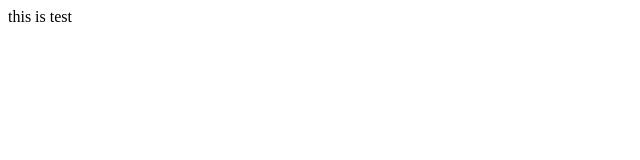
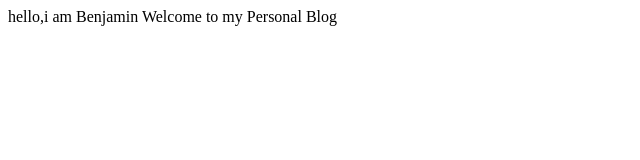
Before and after one commit to benjamin009/benjamin009.github.io, a plain HTML site: page index.html in a window 1280 px wide. Shown: the whole page, without its empty margins (0-640 px from the left). Drawn offline with Linux system fonts and the light colour scheme.

Commit message:
Update index.html

```diff
--- a/index.html
+++ b/index.html
@@ -1,3 +1,4 @@
 <p>
-this is test
+  hello,i am Benjamin
+  Welcome to my Personal Blog
 </p>
```
